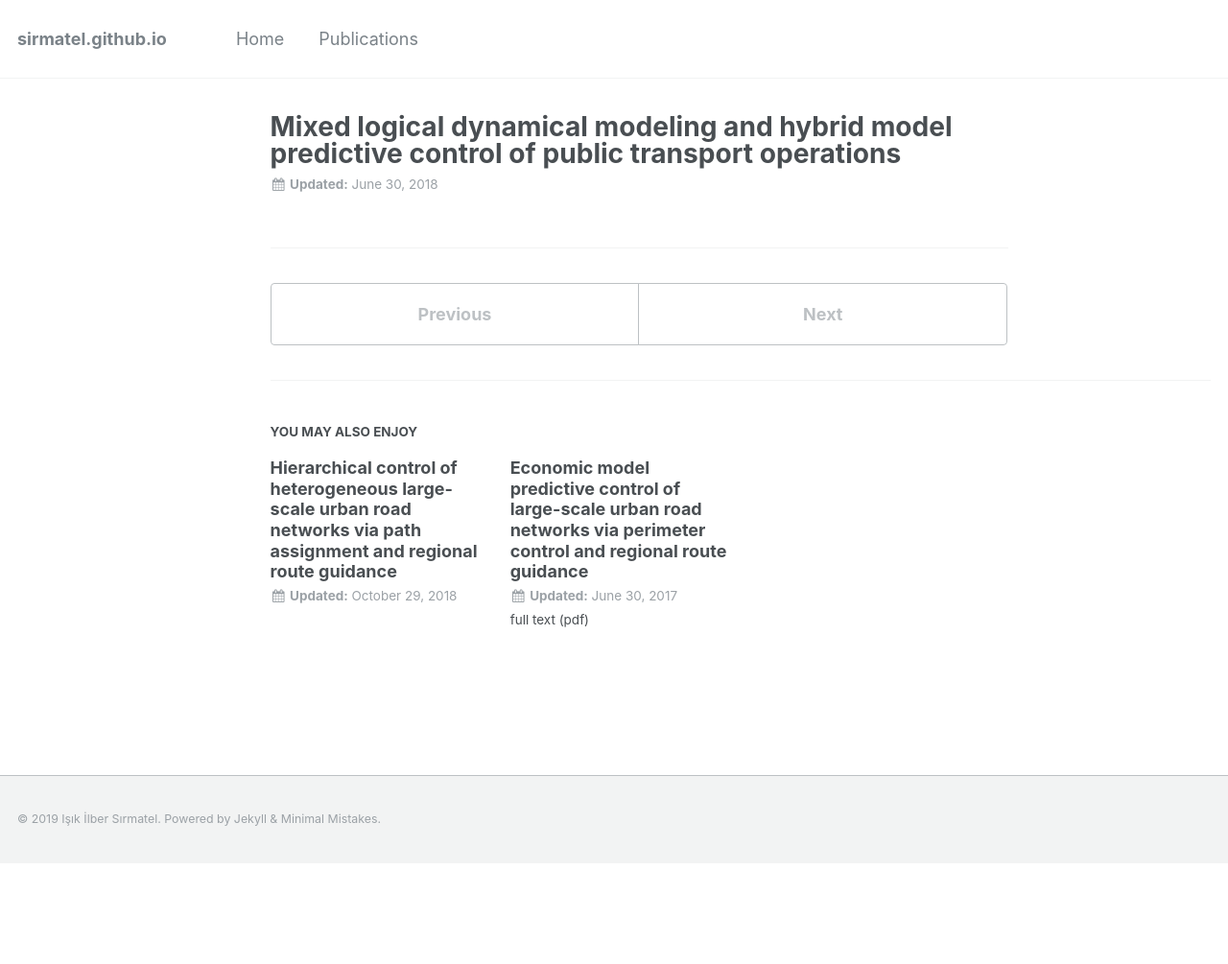
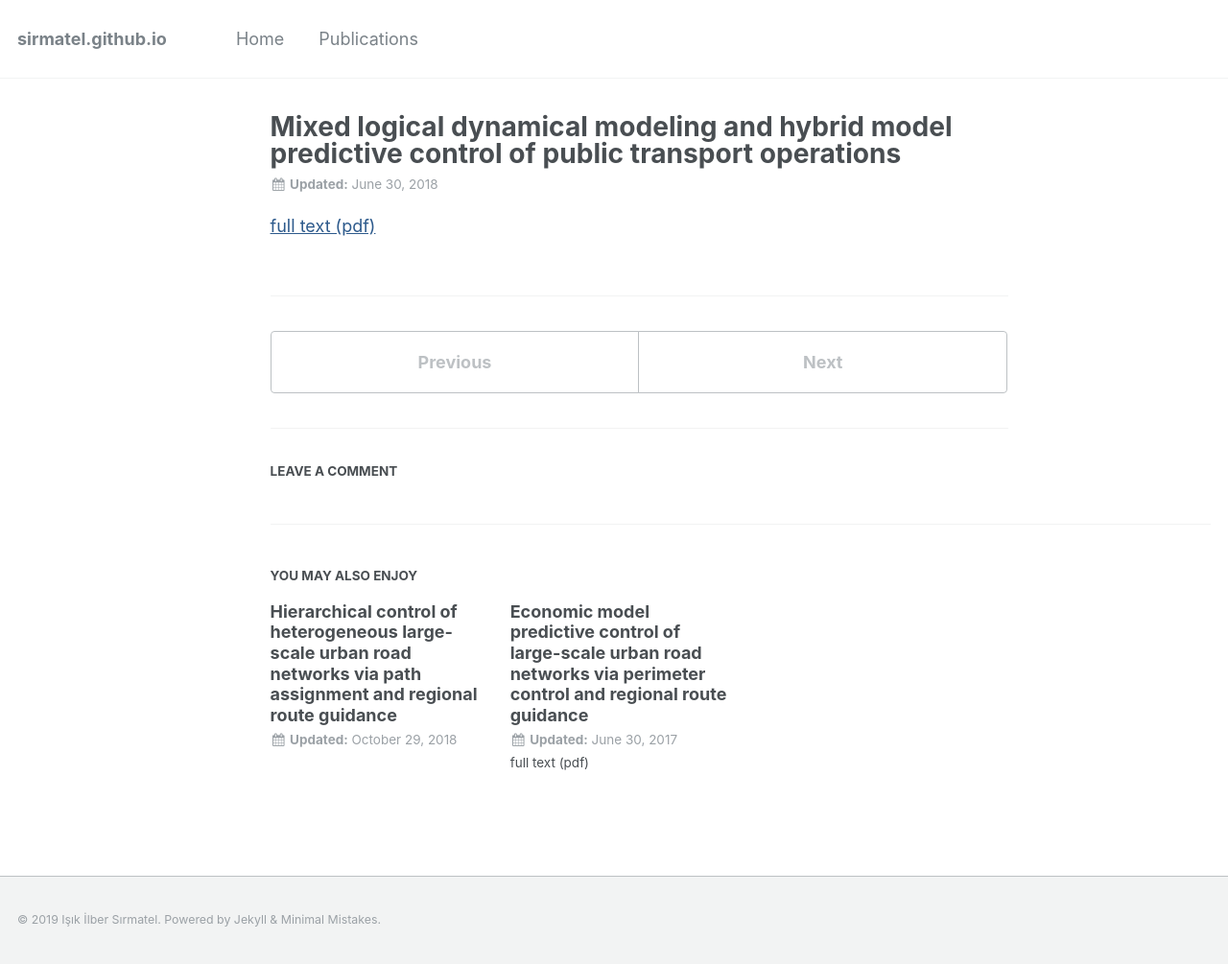
Before and after one commit to sirmatel/sirmatel.github.io, a Jekyll site: the page built from _posts/publications/2018-06-30-sirmatel2018.md, in a window 1280 px wide. Shown: the whole page at 96% size. Built offline with Jekyll 4.4.1, drawn with Linux system fonts in a browser that asks for light colours; comment, search, counter and statistics services are not loaded; before the commit the page ends 900 px from its top, so only the background shows below that.

Commit message:
Update 2018-06-30-sirmatel2018.md

```diff
--- a/_posts/publications/2018-06-30-sirmatel2018.md
+++ b/_posts/publications/2018-06-30-sirmatel2018.md
@@ -8,7 +8,8 @@ layout: single
 category: publications
 author_profile: false
 excerpt:
-comments: false
+comments: true
 sidebar:
   nav:
 ---
+<a href="https://sirmatel.github.io/assets/files/sirmatel2018mixed.pdf" style="color: #2d5a8c; text-decoration:underline">full text (pdf)</a>
```
